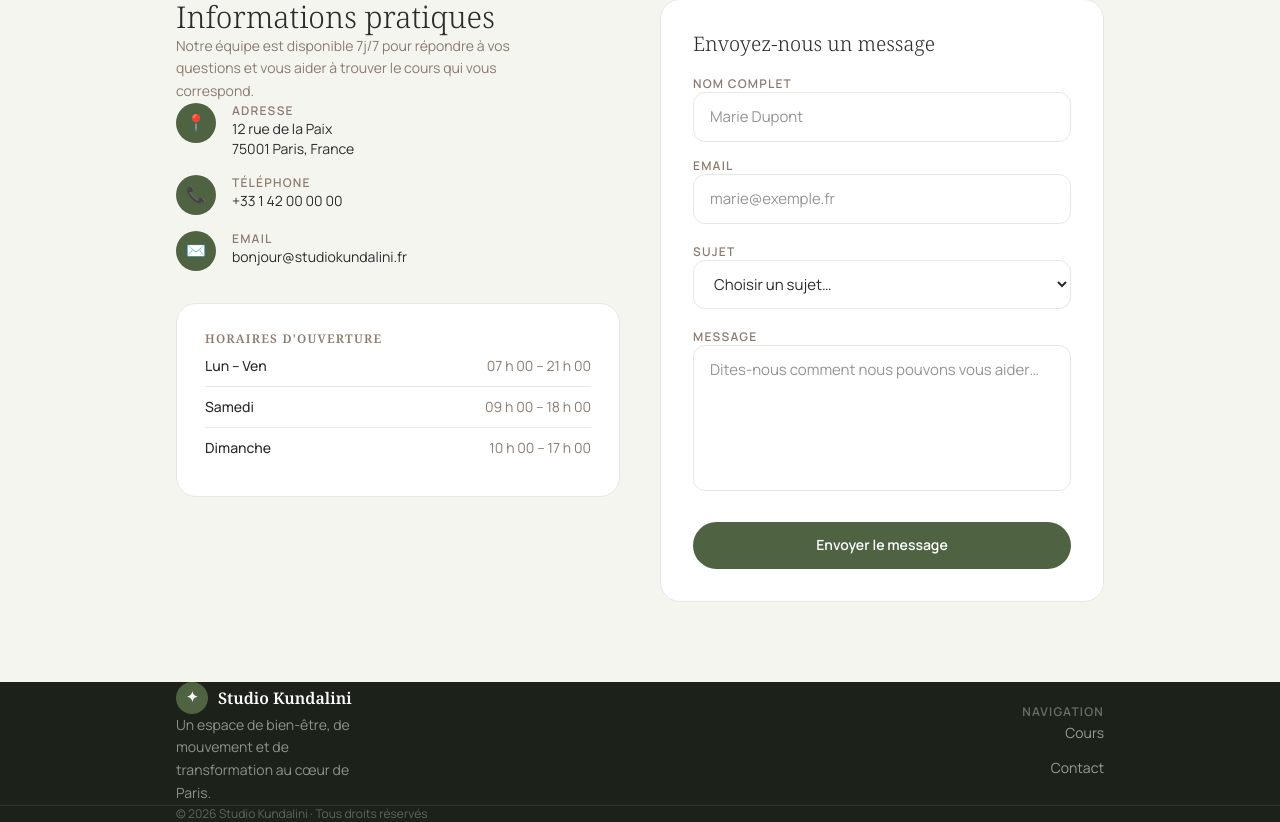
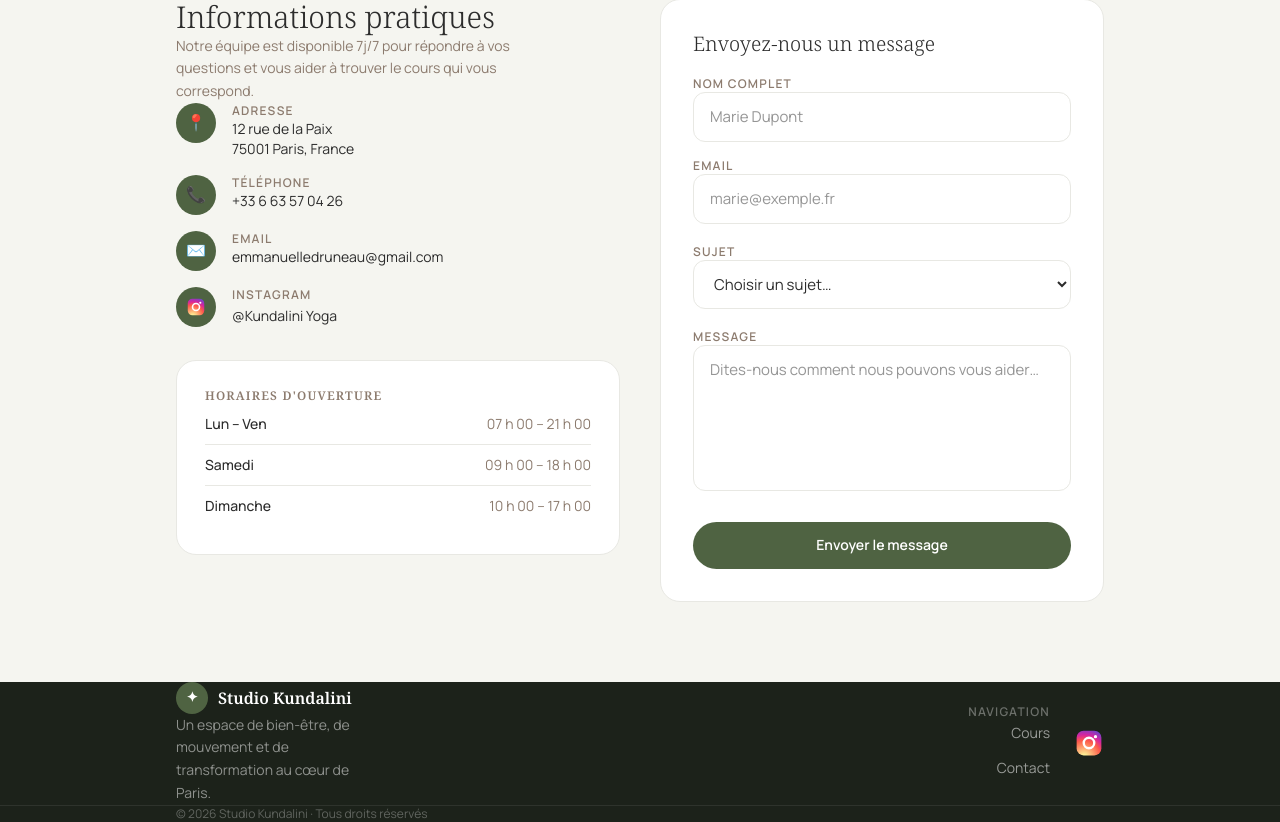
Before and after one commit to marya213/Sitedeyoga, a React (Vite) app: page /contact in a window 1280 px wide. Shown: the part 320-1142 px from the top of the page. Built offline with nearby package versions, Linux system fonts and the light colour scheme.

Commit message:
fix(cours): harmoniser l’espacement des cartes de la section tarifs feat(footer): ajouter l’icône instagram à droite de la navigation feat(contact): ajouter instagram dans les info blocks style(contact): remplacer l’emoji instagram par l’icône officielle

```diff
--- a/src/components/Footer.jsx
+++ b/src/components/Footer.jsx
@@ -4,6 +4,7 @@ const LINKS = [
   { label: "Cours", to: "/cours" },
   { label: "Contact", to: "/contact" },
 ];
+const INSTAGRAM_URL = "https://www.instagram.com/emmanuelledruneau_kundalini/";
 
 export default function Footer() {
   return (
@@ -44,7 +45,8 @@ export default function Footer() {
             </p>
           </div>
 
-          {/* Navigation */}
+          {/* Navigation + social */}
+          <div className="flex items-start md:items-center gap-5 md:gap-6">
             <div className="flex flex-col md:items-end md:text-right">
               <h3
                 className="text-xs font-semibold uppercase tracking-widest mb-5"
@@ -73,6 +75,38 @@ export default function Footer() {
                 ))}
               </ul>
             </div>
+
+            <a
+              href={INSTAGRAM_URL}
+              target="_blank"
+              rel="noreferrer"
+              aria-label="Instagram Kundalini"
+              className="transition-transform"
+              onMouseEnter={(e) => (e.currentTarget.style.transform = "scale(1.06)")}
+              onMouseLeave={(e) => (e.currentTarget.style.transform = "scale(1)")}
+            >
+              <svg
+                width="30"
+                height="30"
+                viewBox="0 0 24 24"
+                xmlns="http://www.w3.org/2000/svg"
+                aria-hidden="true"
+              >
+                <defs>
+                  <radialGradient id="igGradient" cx="30%" cy="107%" r="150%">
+                    <stop offset="0%" stopColor="#fdf497" />
+                    <stop offset="5%" stopColor="#fdf497" />
+                    <stop offset="45%" stopColor="#fd5949" />
+                    <stop offset="60%" stopColor="#d6249f" />
+                    <stop offset="90%" stopColor="#285AEB" />
+                  </radialGradient>
+                </defs>
+                <rect x="2.1" y="2.1" width="19.8" height="19.8" rx="5.6" fill="url(#igGradient)" />
+                <circle cx="12" cy="12" r="4.2" stroke="#fff" strokeWidth="1.9" fill="none" />
+                <circle cx="17.15" cy="6.9" r="1.3" fill="#fff" />
+              </svg>
+            </a>
+          </div>
         </div>
       </div>
 
--- a/src/pages/Contact.jsx
+++ b/src/pages/Contact.jsx
@@ -9,12 +9,46 @@ const INFO_BLOCKS = [
   {
     icon: "📞",
     label: "Téléphone",
-    lines: ["+33 1 42 00 00 00"],
+    lines: ["+33 6 63 57 04 26"],
   },
   {
     icon: "✉️",
     label: "Email",
-    lines: ["bonjour@studiokundalini.fr"],
+    lines: ["emmanuelledruneau@gmail.com"],
+  },
+  {
+    icon: (
+      <svg
+        width="20"
+        height="20"
+        viewBox="0 0 24 24"
+        xmlns="http://www.w3.org/2000/svg"
+        aria-hidden="true"
+      >
+        <defs>
+          <radialGradient id="igGradientContact" cx="30%" cy="107%" r="150%">
+            <stop offset="0%" stopColor="#fdf497" />
+            <stop offset="5%" stopColor="#fdf497" />
+            <stop offset="45%" stopColor="#fd5949" />
+            <stop offset="60%" stopColor="#d6249f" />
+            <stop offset="90%" stopColor="#285AEB" />
+          </radialGradient>
+        </defs>
+        <rect
+          x="2.1"
+          y="2.1"
+          width="19.8"
+          height="19.8"
+          rx="5.6"
+          fill="url(#igGradientContact)"
+        />
+        <circle cx="12" cy="12" r="4.2" stroke="#fff" strokeWidth="1.9" fill="none" />
+        <circle cx="17.15" cy="6.9" r="1.3" fill="#fff" />
+      </svg>
+    ),
+    label: "Instagram",
+    lines: ["@Kundalini Yoga"],
+    href: "https://www.instagram.com/emmanuelledruneau_kundalini/",
   },
 ];
 
@@ -151,7 +185,25 @@ export default function Contact() {
                     >
                       {block.label}
                     </div>
-                    {block.lines.map((line) => (
+                    {block.lines.map((line) =>
+                      block.href ? (
+                        <a
+                          key={line}
+                          href={block.href}
+                          target="_blank"
+                          rel="noreferrer"
+                          className="text-sm transition-colors"
+                          style={{ color: "var(--color-ink)" }}
+                          onMouseEnter={(e) =>
+                            (e.currentTarget.style.color = "var(--color-primary)")
+                          }
+                          onMouseLeave={(e) =>
+                            (e.currentTarget.style.color = "var(--color-ink)")
+                          }
+                        >
+                          {line}
+                        </a>
+                      ) : (
                         <div
                           key={line}
                           className="text-sm"
@@ -159,7 +211,8 @@ export default function Contact() {
                         >
                           {line}
                         </div>
-                    ))}
+                      )
+                    )}
                   </div>
                 </div>
               ))}
--- a/src/pages/Cours.jsx
+++ b/src/pages/Cours.jsx
@@ -86,7 +86,7 @@ export default function Cours() {
             </p>
           </div>
 
-          <div className="grid grid-cols-1 md:grid-cols-3 gap-4 md:gap-0 items-stretch">
+          <div className="grid grid-cols-1 md:grid-cols-3 gap-10">
             {PRICING.map(plan => (
               <div
                 key={plan.name}
```
Lines whose indentation alone changed are shown as unchanged.
